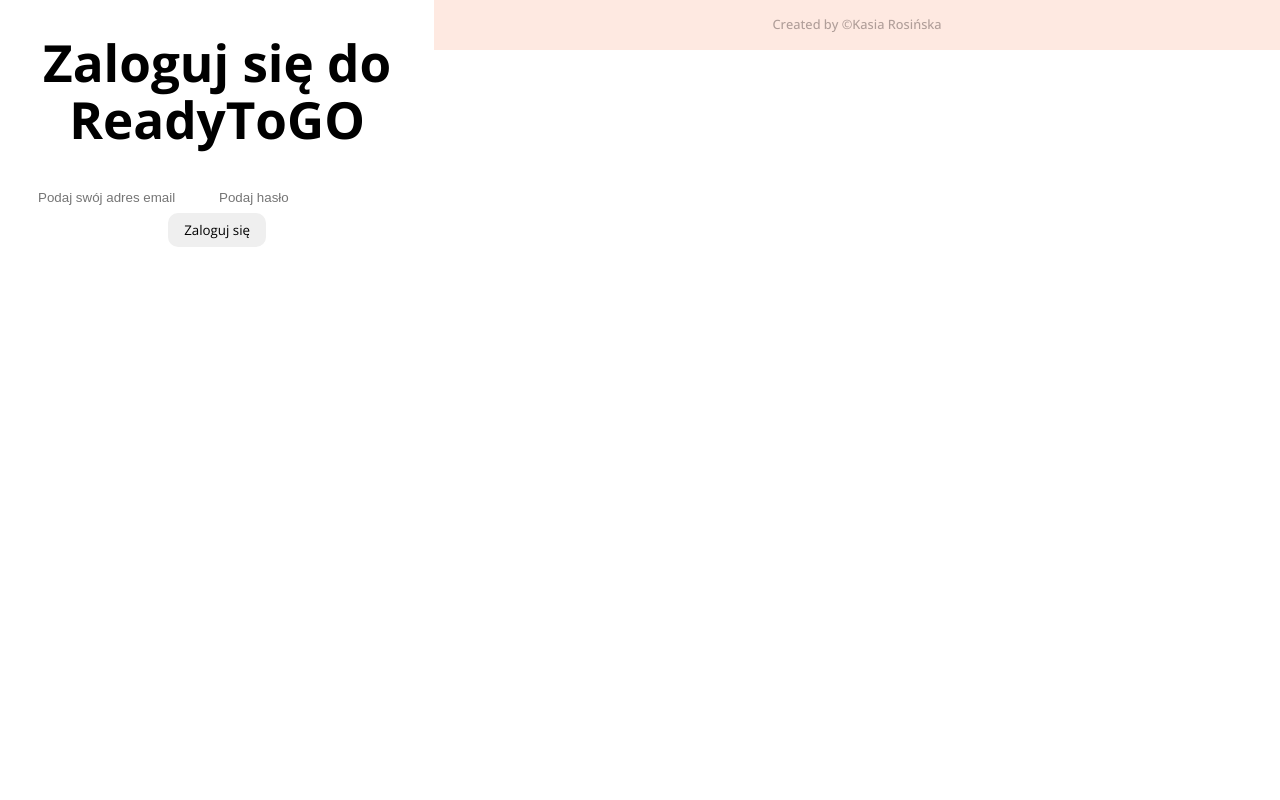
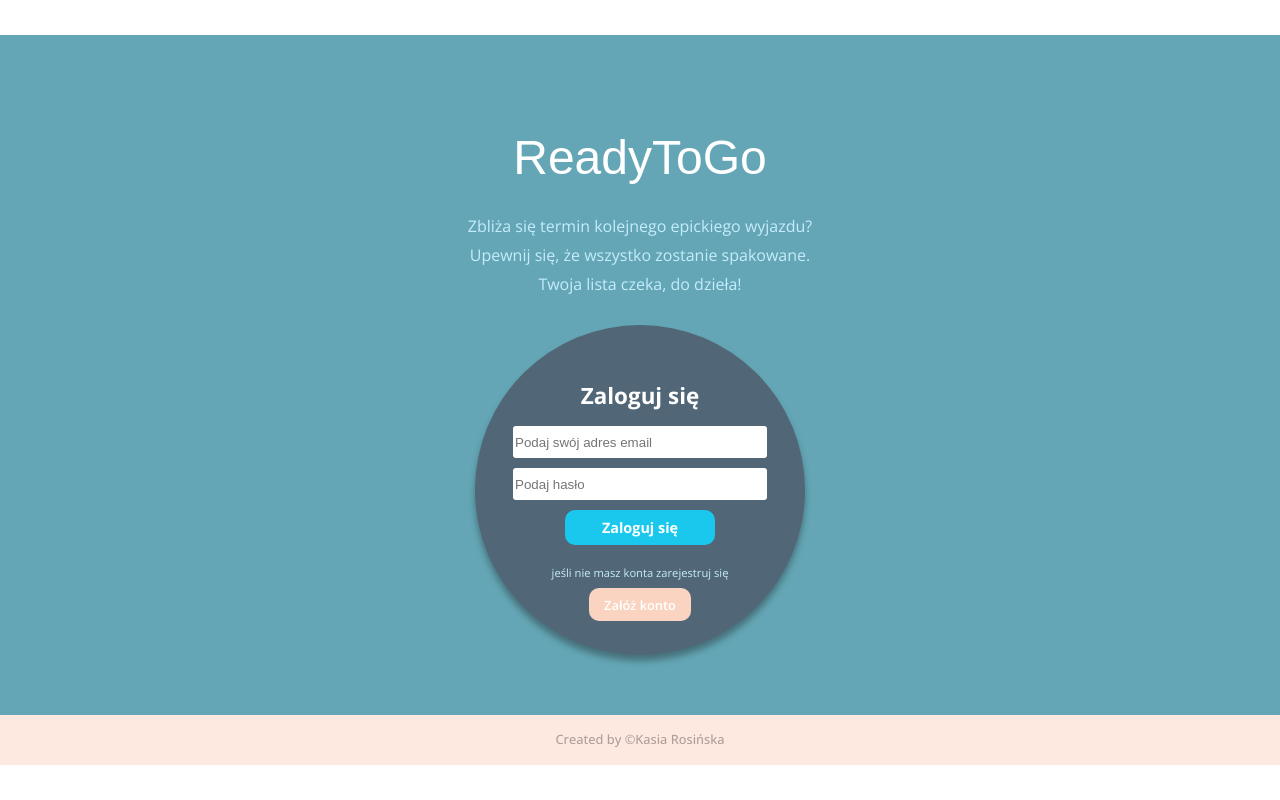
Before and after one commit to RosinskaK/ready_to_go_project, a React (Vite) app: page /signin in a window 1280 px wide. Built offline with nearby package versions, Linux system fonts and the light colour scheme; no server answers; a web font is replaced by a local one.

Commit message:
styling signin

```diff
--- /dev/null
+++ b/src/components/ContentLogIn.jsx
@@ -0,0 +1,10 @@
+export default function ContentLogIn () {
+
+    return (
+        <div className='contentlogin-div'>
+            <p className='contentlogin-line1'>Zbliża się termin kolejnego epickiego wyjazdu?</p>
+            <p className='contentlogin-line2'>Upewnij się, że wszystko zostanie spakowane.</p>
+            <p className='contentlogin-line3'>Twoja lista czeka, do dzieła!</p>
+        </div>
+    );
+}
--- a/src/components/SignIn.jsx
+++ b/src/components/SignIn.jsx
@@ -3,7 +3,9 @@ import { useNavigate, Link } from "react-router-dom";
 
 import supabase from "../services/supabase.js";
 
+import ContentLogIn from "./ContentLogIn.jsx";
 import Footer from "./Footer.jsx";
+
 
 function SignIn() {
 
@@ -27,25 +29,29 @@ function SignIn() {
         }
 
         setAuthError(error.message);
-
     }
 
     return (
-        <>
-            <div>
-                <h1>Zaloguj się do ReadyToGO</h1>
-                {
-                    authError && <div style={{color: 'red'}}>{authError}</div>
-                }
-                <form onSubmit={handleSignIn}>
-                    <input id='email' placeholder='Podaj swój adres email'/>
-                    <input id='password' placeholder='Podaj hasło'/>
-                    <button>Zaloguj się</button>
-                </form>
-                <Link to='/signup'>Załóż konto</Link>
+        <div className='signin-div'>
+            <div className='signin-main-container'>
+                <p className='signin-logo animate__animated animate__bounceInLeft'>ReadyToGo</p>
+                <ContentLogIn/>
+                <div className='signin-back'>
+                    <form onSubmit={handleSignIn} className='signin-form'>
+                        <p className='signin-sign'>Zaloguj się</p>
+                        {
+                            authError && <div style={{color: 'red'}}>{authError}</div>
+                        }
+                        <input className='input-sign' id='email' placeholder='Podaj swój adres email'/>
+                        <input className='input-sign' id='password' placeholder='Podaj hasło'/>
+                        <button className='sign-btn'>Zaloguj się</button>
+                    </form>
+                    <p className='link-to-signup'>jeśli nie masz konta zarejestruj się</p>
+                    <button className='sign-link signin-btn-link'><Link to='/signup'>Załóż konto</Link></button>
+                </div>
             </div>
-            <Footer />
-        </>
+            <Footer/>
+        </div>
     );
 }
 
--- a/src/components/SignUp.jsx
+++ b/src/components/SignUp.jsx
@@ -4,7 +4,6 @@ import supabase from "../services/supabase.js";
 
 import Welcome from "./Welcome.jsx";
 import Footer from "./Footer.jsx";
-
 
 
 function SignUp() {
@@ -35,6 +34,8 @@ function SignUp() {
 
     }
 
+    //ewentualnie dodać walidacje!!!!!!!!!!!!
+
     return (
         <div className='signup-div'>
             <div className='signup-main-container'>
--- a/src/scss/App.scss
+++ b/src/scss/App.scss
@@ -6,7 +6,8 @@
 @import "elements/_welcome.scss";
 @import 'elements/_buttons.scss';
 @import 'elements/_inputs.scss';
-
+@import "elements/_signin.scss";
+@import "elements/_contentLogIn.scss";
 
 
 //ZROBIĆ TU PORZĄDEK
@@ -35,11 +36,11 @@ body {
 
 
 
-
-h1 {
-  font-size: 3.2em;
-  line-height: 1.1;
-}
+//
+//h1 {
+//  font-size: 3.2em;
+//  line-height: 1.1;
+//}
 
 //$my-color: blue;
 
--- /dev/null
+++ b/src/scss/elements/_contentLogIn.scss
@@ -0,0 +1,19 @@
+.contentlogin-div {
+  max-width: 1400px;
+  color: $columbia-blue;
+}
+
+.contentlogin-line1 {
+  margin: 0;
+  padding-bottom: 7px;
+}
+
+.contentlogin-line2 {
+  margin: 0;
+  padding-bottom: 7px;
+}
+
+.contentlogin-line3 {
+  margin: 0;
+  padding-bottom: 30px;
+}
--- a/src/scss/elements/_fonts.scss
+++ b/src/scss/elements/_fonts.scss
@@ -1,3 +1,5 @@
 
 $font-logo: 'Pattaya', sans-serif;
 $font-basic: 'Open Sans', sans-serif;
+
+$font-size-basic: 1em;
--- /dev/null
+++ b/src/scss/elements/_signin.scss
@@ -0,0 +1,70 @@
+.signin-div {
+  display: flex;
+  flex-direction: column;
+  justify-content: center;
+  align-items: center;
+
+  max-width: 1400px;
+  width: 100vw;
+  height: 100vh;
+}
+
+.signin-main-container {
+  max-width: 1400px;
+  display: flex;
+  flex-direction: column;
+  justify-content: center;
+  align-items: center;
+
+  width: 100%;
+  height: 680px;
+  background-color: $moonstone;
+}
+
+.signin-logo {
+  font-family: $font-logo;
+  font-size: 3em;
+  color: #ffffff;
+  width: 100%;
+  max-width: 1400px;
+  display: inline-block;
+  text-align: center;
+  margin: 35px 10px 30px 10px;
+}
+
+.signin-back {
+  justify-content: center;
+  background-color: $charcoal;
+  width: 330px;
+  height: 330px;
+  border-radius: 50%;
+  box-shadow: 0 6px 6px rgba(17, 17, 17, 0.35);
+
+}
+
+.signin-form {
+  display: flex;
+  flex-direction: column;
+  align-items: center;
+  width: 250px;
+  padding-top: 40px;
+  padding-left: 40px;
+}
+
+.signin-sign {
+  font-weight: bold;
+  font-size: 1.4em;
+  color: white;
+  margin: 15px 15px 15px 15px;
+}
+
+.link-to-signup {
+  font-size: 0.7em;
+  margin: 0;
+  padding-top: 20px;
+  color: $columbia-blue;
+}
+
+.signin-btn-link {
+  background-color: $apricot;
+}
--- a/src/scss/elements/_welcome.scss
+++ b/src/scss/elements/_welcome.scss
@@ -33,7 +33,4 @@
 .welcome-line4 {
   margin: 0;
   padding-bottom: 30px;
-  span {
-    font-size: 1.5em;
-  }
 }
--- a/src/scss/settings/_colors.scss
+++ b/src/scss/settings/_colors.scss
@@ -7,6 +7,7 @@ $columbia-blue: #c5ecfcff;
 $vivid-sky-blue: #1ac8edff;
 $charcoal: #516777;
 
+
 //$cinereous: rgba(176, 158, 153, 1);
 //$misty-rose: rgba(254, 233, 225, 1);
 //$apricot: rgba(250, 212, 192, 1);
```
